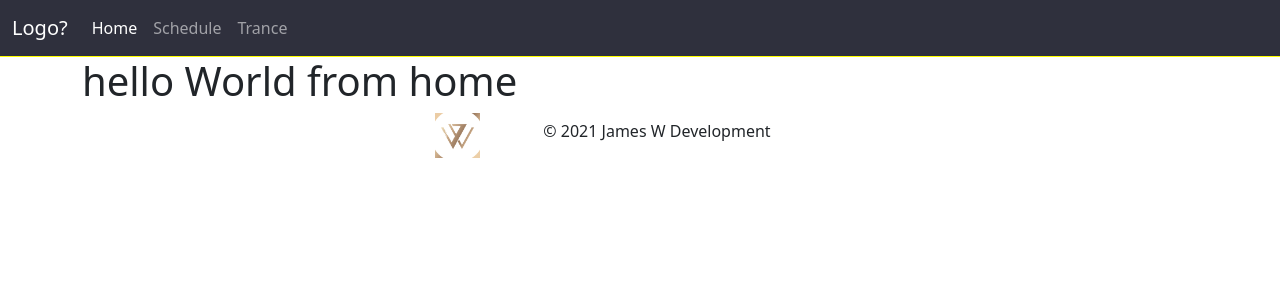
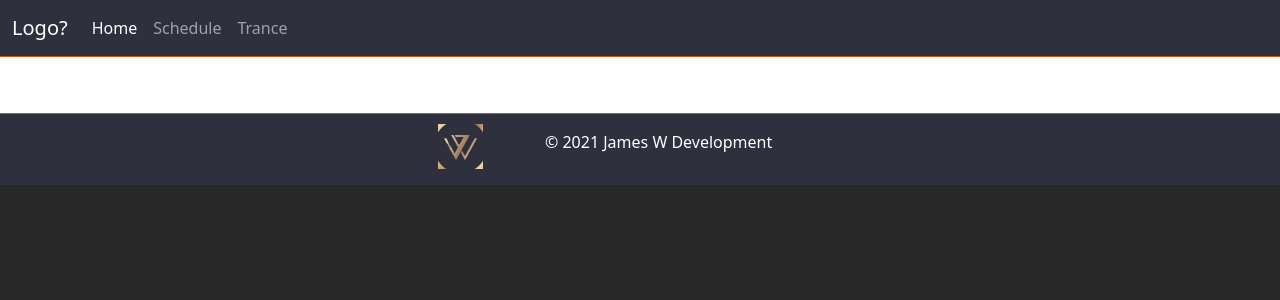
Before and after one commit to Jpeyton-hub/Battletrance, a Next.js app: page / in a window 1280 px wide. Shown: the top 300 px of the page. Built offline with nearby package versions, Linux system fonts and the light colour scheme.

Commit message:
added schedule and trance pages

```diff
--- a/components/layout.js
+++ b/components/layout.js
@@ -26,7 +26,7 @@ const Layout = ({ children, home, schedule, trance }) => {
       <script
         src="https://cdn.jsdelivr.net/npm/bootstrap@5.0.1/dist/js/bootstrap.bundle.min.js"
         integrity="sha384-gtEjrD/SeCtmISkJkNUaaKMoLD0//ElJ19smozuHV6z3Iehds+3Ulb9Bn9Plx0x4"
-        crossorigin="anonymous"
+        crossOrigin="anonymous"
       ></script>
     </>
   );
--- a/styles/globals.css
+++ b/styles/globals.css
@@ -4,6 +4,7 @@ body {
   margin: 0;
   font-family: -apple-system, BlinkMacSystemFont, Segoe UI, Roboto, Oxygen,
     Ubuntu, Cantarell, Fira Sans, Droid Sans, Helvetica Neue, sans-serif;
+  background-color: rgb(41, 40, 40);
 }
 
 a {
@@ -18,8 +19,26 @@ a {
 nav {
   background-color: rgb(47, 48, 61);
   color: white;
-  border-bottom: 1px yellow solid;
+  border-bottom: 1px rgb(209, 85, 3) solid;
+}
+
+.nav-link {
+  transition: .3s;
+  border-radius: 5px;
+}
+
+.nav-link:hover {
+  letter-spacing: 2px;
+  background-color: rgb(117, 19, 2);
 }
 
 main {
+  color: white;
 }
+
+footer {
+  background-color: rgb(47, 48, 61);
+  color: white;
+  border-top: 1px rgb(209, 85, 3) solid;
+  padding: 10px;
+}
```
